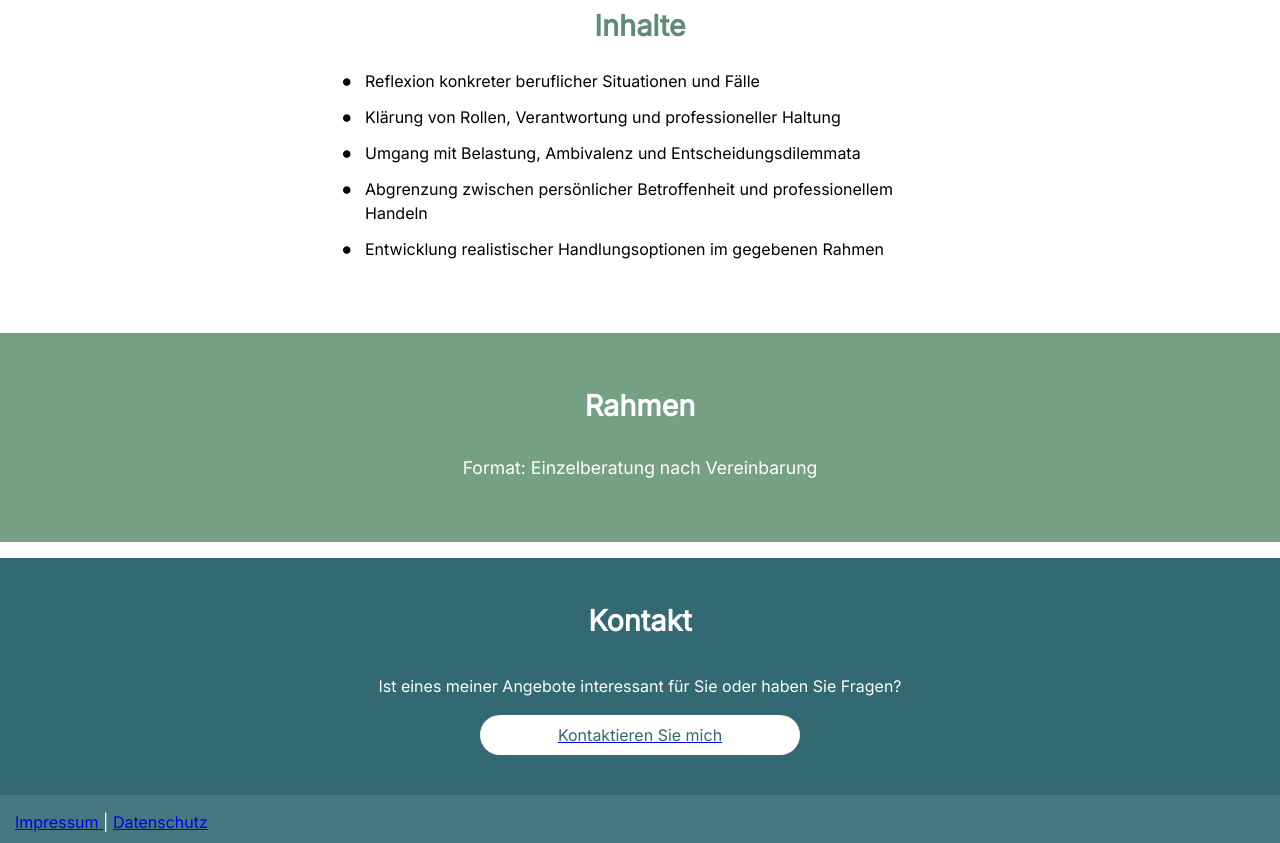
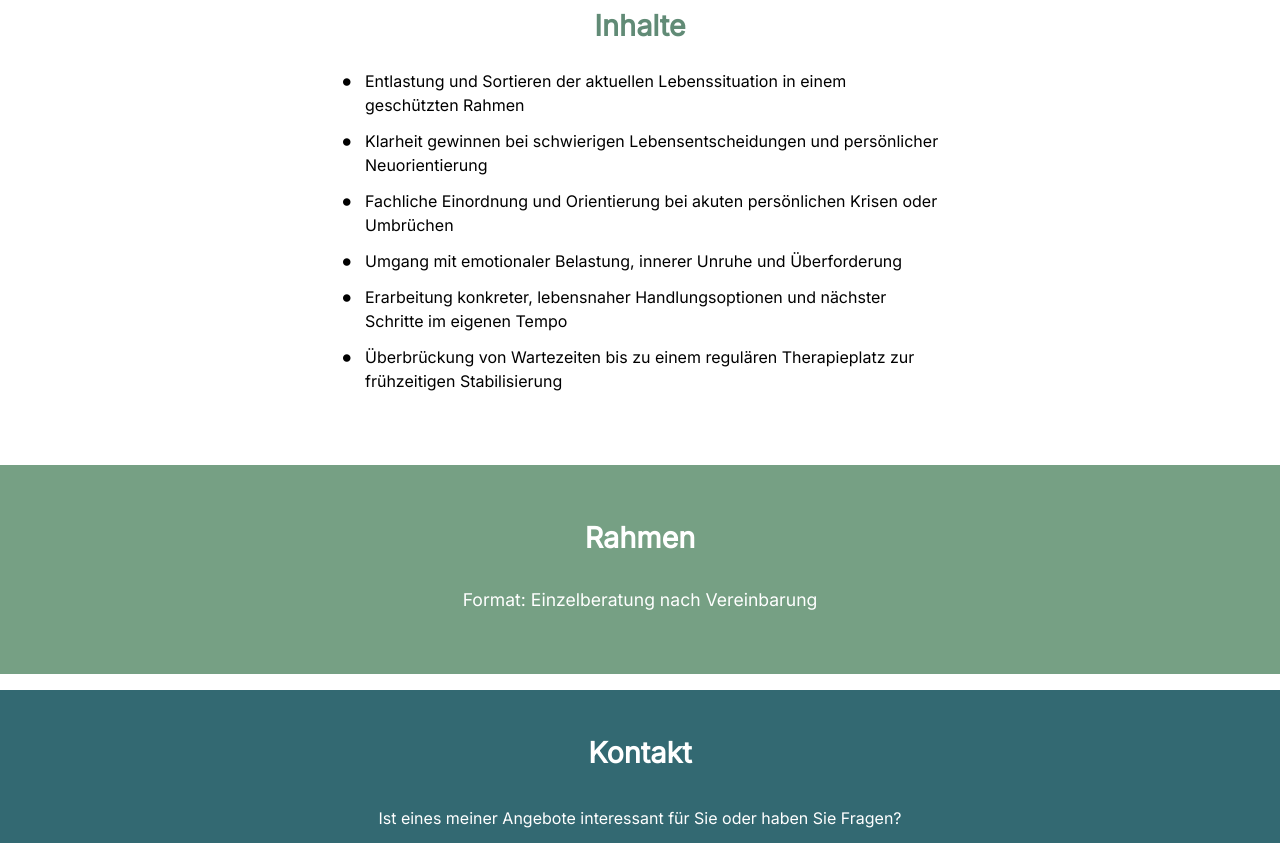
Before and after one commit to FranzSchade/website_mario, a plain HTML site: page angebote_4.html in a window 1280 px wide. Shown: the part 1157-2000 px from the top of the page. Drawn offline with Linux system fonts and the light colour scheme.

Commit message:
last changes to texts

```diff
--- a/angebote_4.html
+++ b/angebote_4.html
@@ -69,11 +69,12 @@
             <div class="content-block">
                 <h2>Inhalte</h2>
                 <ul class="nested-list">
-                    <li>Reflexion konkreter beruflicher Situationen und Fälle</li>
-                    <li>Klärung von Rollen, Verantwortung und professioneller Haltung</li>
-                    <li>Umgang mit Belastung, Ambivalenz und Entscheidungsdilemmata</li>
-                    <li> Abgrenzung zwischen persönlicher Betroffenheit und professionellem Handeln</li>
-                    <li>Entwicklung realistischer Handlungsoptionen im gegebenen Rahmen</li>
+                    <li>Entlastung und Sortieren der aktuellen Lebenssituation in einem geschützten Rahmen</li>
+                    <li>Klarheit gewinnen bei schwierigen Lebensentscheidungen und persönlicher Neuorientierung</li>
+                    <li>Fachliche Einordnung und Orientierung bei akuten persönlichen Krisen oder Umbrüchen</li>
+                    <li>Umgang mit emotionaler Belastung, innerer Unruhe und Überforderung</li>
+                    <li>Erarbeitung konkreter, lebensnaher Handlungsoptionen und nächster Schritte im eigenen Tempo</li>
+                    <li>Überbrückung von Wartezeiten bis zu einem regulären Therapieplatz zur frühzeitigen Stabilisierung</li>
                 </ul>
             </div>
         </div>
--- a/style_angebote.css
+++ b/style_angebote.css
@@ -464,9 +464,14 @@ body {
 /* FOOTER */
 footer {
     text-align: center;
+    margin-top: auto;
     padding: 15px;
     background: #336972E5;
     color: white;
+}
+
+.footer p {
+    text-align: center;
 }
 
 /* Container-Design */
@@ -526,6 +531,10 @@ p {
     margin-bottom: 15px;
     font-weight: 500;
     text-align: left;
+}
+
+footer p {
+    text-align: center !important;
 }
 
 /* Listen-Styling */
```
Also changed, not shown: angebote_1.html (+1 -1 lines), angebote_2.html (+1 -1 lines), index.html (+0 -4 lines).
